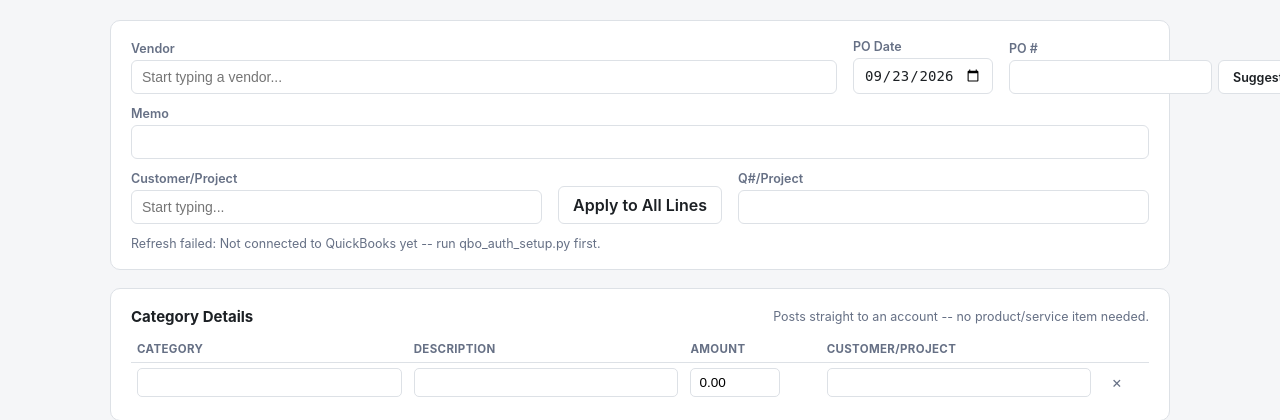
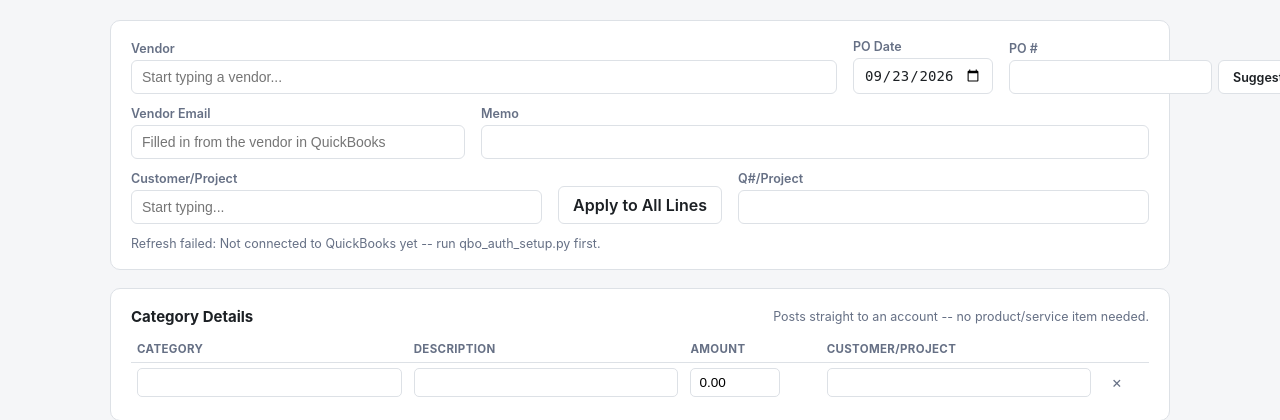
Before and after one commit to georgebails12-design/QBO-PO, a Flask app: page / in a window 1280 px wide. Shown: the part 57-477 px from the top of the page. Run offline with Flask 3, Linux system fonts and the light colour scheme; the visitor is signed in with stand-in values (Sample User, id 1); data that the repository does not hold is empty.

Commit message:
Load the vendor's email when a vendor is picked on a new PO
Vendors were loaded with only id/name, so there was no email to show.
Now the vendor list carries PrimaryEmailAddr, picking a vendor fills a new
editable Vendor Email field (falling back to a live QBO lookup when the
cached list predates emails), and the address is saved on the PO as
POEmail so QuickBooks uses it when the PO is emailed.

Co-Authored-By: Claude Opus 5.5 <noreply@anthropic.com>
Claude-Session: https://claude.ai/code/session_01T76JemcDkYCgiNSxGDuDrv

```diff
--- a/webapp/app.py
+++ b/webapp/app.py
@@ -278,6 +278,17 @@ def api_po_number_suggest():
         return err(exc, 502)
 
 
+@app.route("/api/vendors/<vendor_id>/email")
+@auth.login_required
+def api_vendor_email(vendor_id):
+    with TOKEN_LOCK:
+        qbo_client.get_valid_access_token()
+    try:
+        return jsonify({"email": qbo_client.get_vendor_email(vendor_id)})
+    except qbo_client.QBOError as exc:
+        return err(exc, 502)
+
+
 @app.route("/api/purchase-order", methods=["POST"])
 @auth.login_required
 def api_purchase_order_create():
@@ -297,6 +308,7 @@ def api_purchase_order_create():
             vendor_id=vendor_id, item_lines=item_lines, category_lines=category_lines,
             memo=data.get("memo") or None, txn_date=data.get("txn_date") or None,
             q_project=data.get("q_project") or None, doc_number=data.get("doc_number") or None,
+            po_email=(data.get("po_email") or "").strip() or None,
         )
     except qbo_client.QBOError as exc:
         return err(exc, 502)
--- a/webapp/qbo_client.py
+++ b/webapp/qbo_client.py
@@ -224,8 +224,18 @@ def get_company_info():
 # Vendors / Items / Accounts
 # ---------------------------------------------------------------------------
 def get_vendors():
-    rows = _query("SELECT Id, DisplayName, CompanyName, Active FROM Vendor WHERE Active = true ORDER BY DisplayName")
-    return [{"id": v["Id"], "name": v.get("DisplayName") or v.get("CompanyName")} for v in rows]
+    rows = _query("SELECT * FROM Vendor WHERE Active = true ORDER BY DisplayName")
+    return [{
+        "id": v["Id"],
+        "name": v.get("DisplayName") or v.get("CompanyName"),
+        "email": (v.get("PrimaryEmailAddr") or {}).get("Address", ""),
+    } for v in rows]
+
+
+def get_vendor_email(vendor_id):
+    """Live lookup of one vendor's primary email (the cached vendor list can predate it)."""
+    vendor = _get(f"vendor/{vendor_id}").get("Vendor", {})
+    return (vendor.get("PrimaryEmailAddr") or {}).get("Address", "")
 
 
 def get_items():
@@ -313,7 +323,7 @@ def suggest_next_po_number():
 
 def create_purchase_order(
     vendor_id, item_lines=None, category_lines=None, memo=None, txn_date=None,
-    ship_to_addr=None, q_project=None, doc_number=None,
+    ship_to_addr=None, q_project=None, doc_number=None, po_email=None,
 ):
     """
     item_lines: list of {"item_id", "description", "qty", "unit_price", "customer_id"?}
@@ -353,6 +363,8 @@ def create_purchase_order(
     }
     if doc_number:
         payload["DocNumber"] = str(doc_number)
+    if po_email:
+        payload["POEmail"] = {"Address": po_email}
     if memo:
         payload["PrivateNote"] = memo
     if txn_date:
@@ -510,6 +522,7 @@ def format_purchase_order(po):
         "doc_number": po.get("DocNumber"),
         "vendor": po.get("VendorRef", {}).get("name"),
         "vendor_id": po.get("VendorRef", {}).get("value"),
+        "po_email": (po.get("POEmail") or {}).get("Address", ""),
         "txn_date": po.get("TxnDate"),
         "memo": po.get("PrivateNote", ""),
         "q_project": q_project,
--- a/webapp/static/app.js
+++ b/webapp/static/app.js
@@ -119,6 +119,21 @@ function loadCategories() {
 // ---------------------------------------------------------------------
 // Header fields
 // ---------------------------------------------------------------------
+// Fills Vendor Email from the vendor's primary email in QuickBooks. Uses the
+// cached list when it has one; otherwise (cache built before emails were
+// cached, or email added in QBO since) asks QuickBooks directly.
+function loadVendorEmail(vendor) {
+  const emailInput = document.getElementById('vendor-email');
+  emailInput.value = vendor.email || '';
+  if (vendor.email) return;
+  const vendorId = vendor.id;
+  api(`/api/vendors/${encodeURIComponent(vendorId)}/email`).then((data) => {
+    if (state.vendorId !== vendorId) return;  // vendor changed while loading
+    vendor.email = data.email || '';
+    emailInput.value = vendor.email;
+  }).catch(() => {});
+}
+
 function setupHeader() {
   document.getElementById('po-date').value = new Date().toISOString().slice(0, 10);
 
@@ -126,9 +141,12 @@ function setupHeader() {
     input: document.getElementById('vendor-input'),
     box: document.getElementById('vendor-suggestions'),
     source: () => state.vendors, filter: vendorFilter, render: (v) => v.name,
-    onPick: (v) => { state.vendorId = v.id; document.getElementById('vendor-input').value = v.name; },
+    onPick: (v) => { state.vendorId = v.id; document.getElementById('vendor-input').value = v.name; loadVendorEmail(v); },
   });
-  document.getElementById('vendor-input').addEventListener('input', () => { state.vendorId = null; });
+  document.getElementById('vendor-input').addEventListener('input', () => {
+    state.vendorId = null;
+    document.getElementById('vendor-email').value = '';
+  });
 
   attachTypeahead({
     input: document.getElementById('header-customer-input'),
@@ -606,6 +624,7 @@ function setupSubmit() {
         txn_date: document.getElementById('po-date').value,
         q_project: document.getElementById('q-project').value.trim(),
         doc_number: poNumber,
+        po_email: document.getElementById('vendor-email').value.trim(),
       }),
     }).then((result) => {
       if (!state.pendingAttachments.length) {
--- a/webapp/templates/purchase_order.html
+++ b/webapp/templates/purchase_order.html
@@ -23,6 +23,10 @@
     </label>
   </div>
   <div class="field-row">
+    <label class="field">
+      <span>Vendor Email</span>
+      <input type="email" id="vendor-email" placeholder="Filled in from the vendor in QuickBooks">
+    </label>
     <label class="field wide">
       <span>Memo</span>
       <input type="text" id="memo">
```
